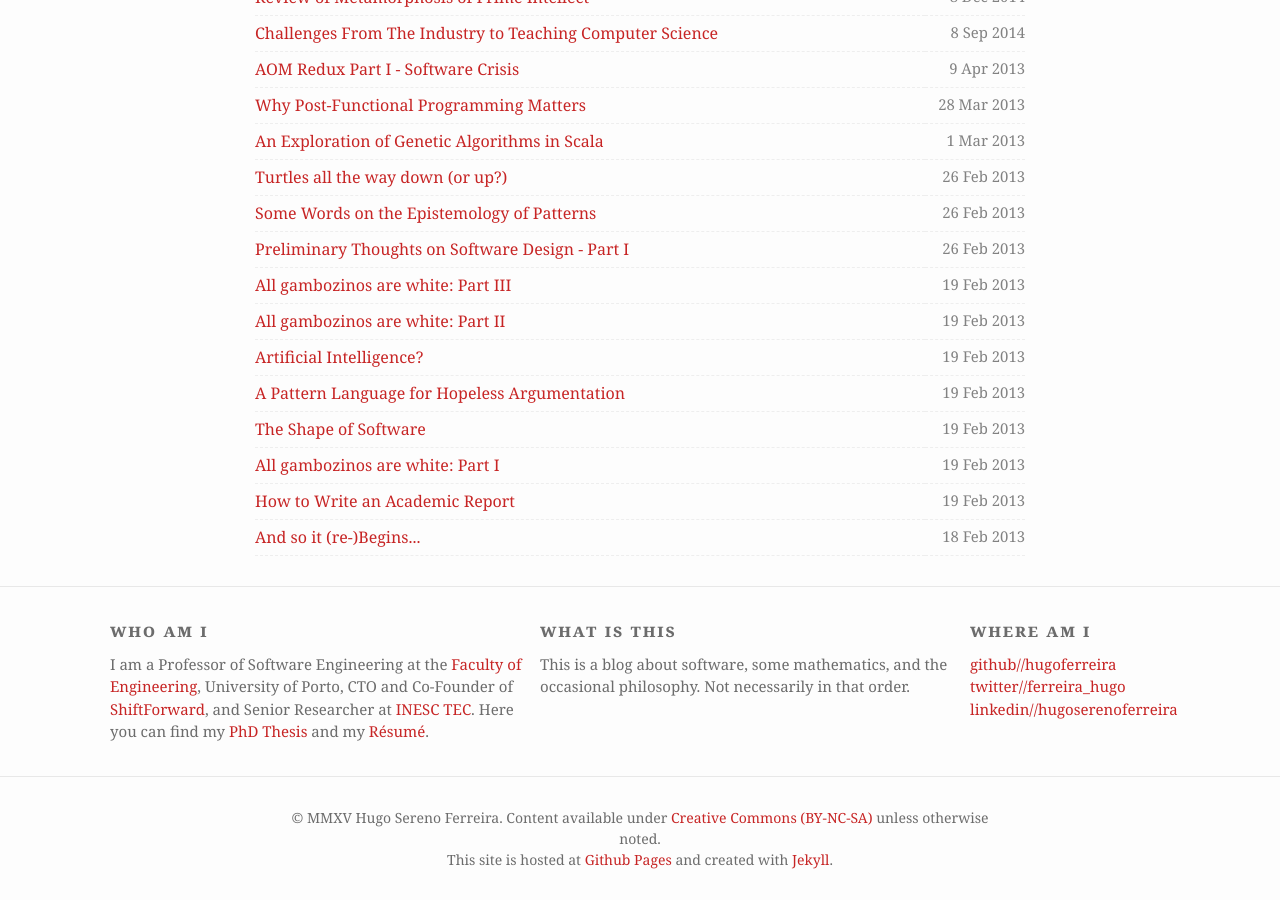
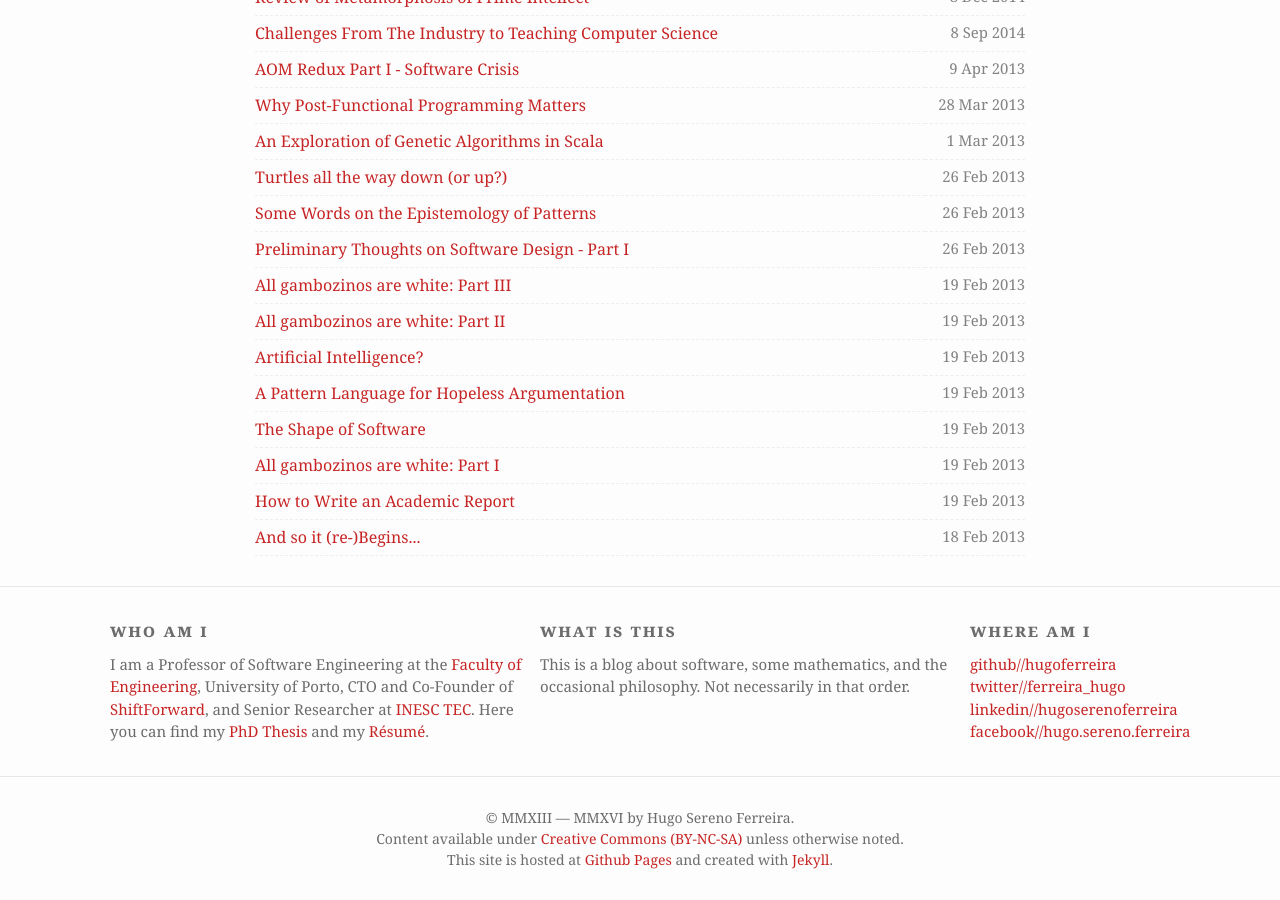
Before and after one commit to hugoferreira/hugoferreira.github.com, a Jekyll site: the page built from index.html, in a window 1280 px wide and 900 px high, scrolled down 848 px. Built offline with Jekyll 4.4.1, drawn with Linux system fonts in a browser that asks for light colours; some web fonts are replaced.

Commit message:
Updated footer

```diff
--- a/_config.yml
+++ b/_config.yml
@@ -11,6 +11,7 @@
 twitter_username: ferreira_hugo
 github_username: hugoferreira
 linkedin_username: hugoserenoferreira
+facebook_username: hugo.sereno.ferreira
 simple_search: http://google.com/search
 markdown: kramdown
 highlighter: rouge
--- a/_includes/footer.html
+++ b/_includes/footer.html
@@ -39,6 +39,10 @@
               <span class="username">linkedin//{{ site.linkedin_username }}</span>
             </a>
           </li>
+          <li>
+            <a href="https://www.facebook.com/{{ site.facebook_username }}">
+              <span class="username">facebook//{{ site.facebook_username }}</span>
+            </a>
         </ul>
       </div>
     </div>
@@ -49,7 +53,8 @@
   <div class="wrapper-v4">
     <div style="font-size:14px; color: #6C6C6C;">
       <center>
-        © MMXV Hugo Sereno Ferreira. Content available under <a href="http://creativecommons.org/licenses/by-nc-sa/4.0/">Creative Commons (BY-NC-SA)</a> unless otherwise noted.<br>
+        © MMXIII — MMXVI by Hugo Sereno Ferreira.<br>
+        Content available under <a href="http://creativecommons.org/licenses/by-nc-sa/4.0/">Creative Commons (BY-NC-SA)</a> unless otherwise noted.<br>
         This site is hosted at <a href="https://pages.github.com/">Github Pages</a> and created with <a href="http://jekyllrb.com/">Jekyll</a>.
       </center>
     </div>
```
